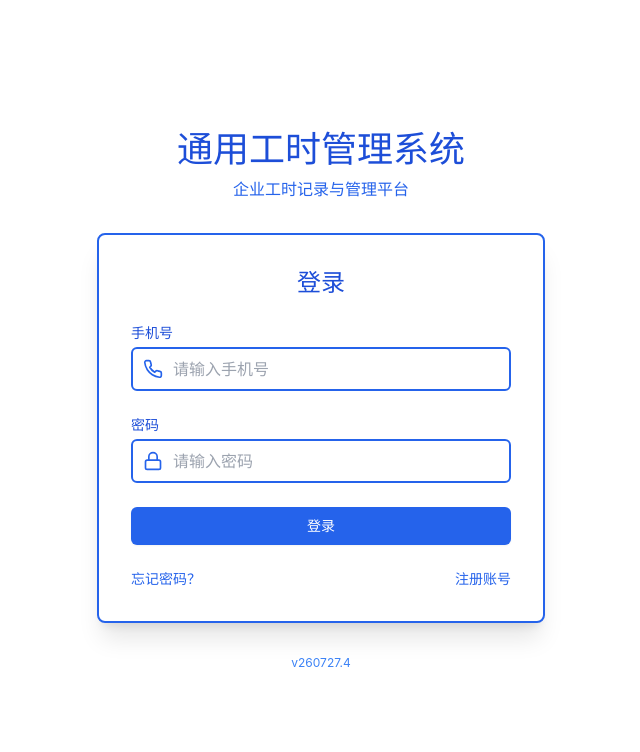
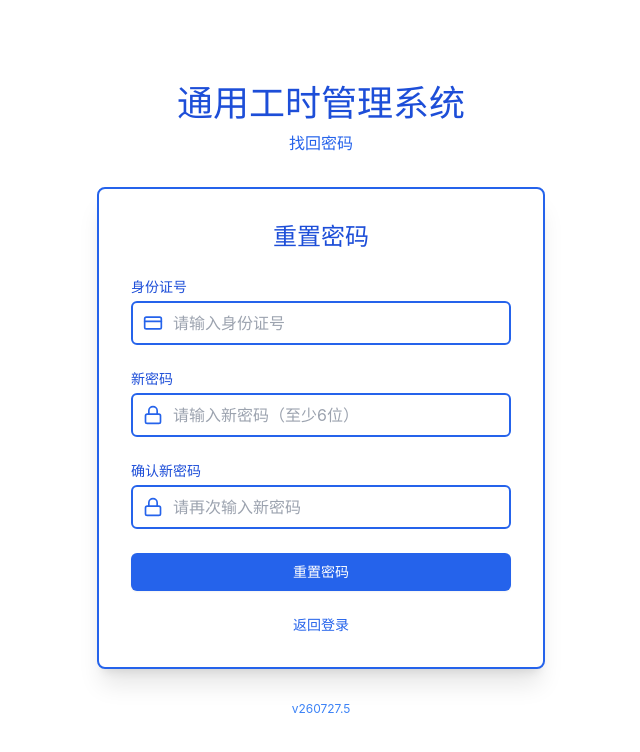
Before and after one commit to TY-Hongmeng/generic-hours, a React (Vite) app: page /#/forgot-password in a window 1280 px wide. Shown: the top 752 px of the page, without its empty margins (319-959 px from the left). Built offline with nearby package versions, Linux system fonts and the light colour scheme; no server answers.

Commit message:
fix: 改用HashRouter解决F5刷新404，添加no-cache meta; v260727.5

```diff
--- a/index.html
+++ b/index.html
@@ -4,6 +4,9 @@
     <meta charset="UTF-8" />
     <link rel="icon" type="image/svg+xml" href="/vite.svg" />
     <meta name="viewport" content="width=device-width, initial-scale=1.0" />
+    <meta http-equiv="Cache-Control" content="no-cache, no-store, must-revalidate" />
+    <meta http-equiv="Pragma" content="no-cache" />
+    <meta http-equiv="Expires" content="0" />
     <title>通用工时管理系统</title>
   </head>
   <body>
--- a/src/App.tsx
+++ b/src/App.tsx
@@ -1,4 +1,4 @@
-import { BrowserRouter, Routes, Route, Navigate } from 'react-router-dom';
+import { HashRouter, Routes, Route, Navigate } from 'react-router-dom';
 import { useEffect } from 'react';
 import { useAuthStore } from './store/authStore';
 import Login from './pages/Login';
@@ -19,7 +19,7 @@
   }, []);
 
   return (
-    <BrowserRouter>
+    <HashRouter>
       <Routes>
         <Route path="/" element={<Login />} />
         <Route path="/register" element={<Register />} />
@@ -36,7 +36,7 @@
 
         <Route path="*" element={<Navigate to="/" replace />} />
       </Routes>
-    </BrowserRouter>
+    </HashRouter>
   );
 }
 
--- a/src/pages/ForgotPassword.tsx
+++ b/src/pages/ForgotPassword.tsx
@@ -133,7 +133,7 @@
             </Link>
           </div>
         </div>
-        <p className="text-center text-xs text-primary-500 mt-4">v260727.4</p>
+        <p className="text-center text-xs text-primary-500 mt-4">v260727.5</p>
       </div>
     </div>
   );
--- a/src/pages/Login.tsx
+++ b/src/pages/Login.tsx
@@ -112,7 +112,7 @@
             </Link>
           </div>
         </div>
-        <p className="text-center text-xs text-primary-500 mt-4">v260727.4</p>
+        <p className="text-center text-xs text-primary-500 mt-4">v260727.5</p>
       </div>
     </div>
   );
--- a/src/pages/Register.tsx
+++ b/src/pages/Register.tsx
@@ -309,7 +309,7 @@
             </Link>
           </div>
         </div>
-        <p className="text-center text-xs text-primary-500 mt-4">v260727.4</p>
+        <p className="text-center text-xs text-primary-500 mt-4">v260727.5</p>
       </div>
     </div>
   );
```
